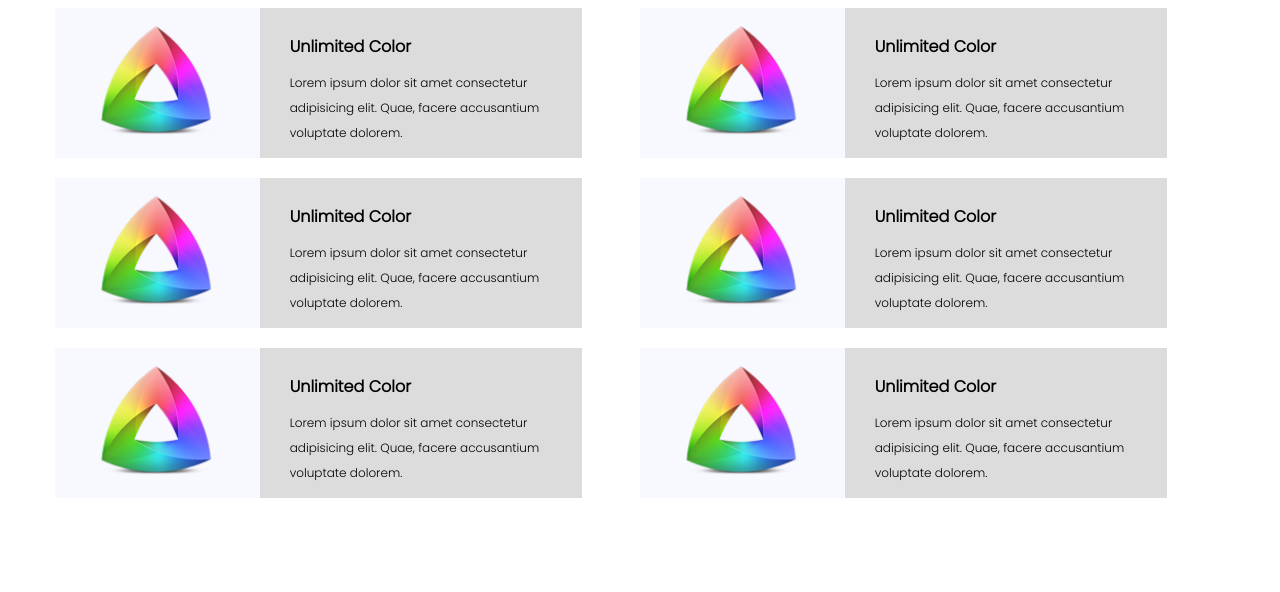
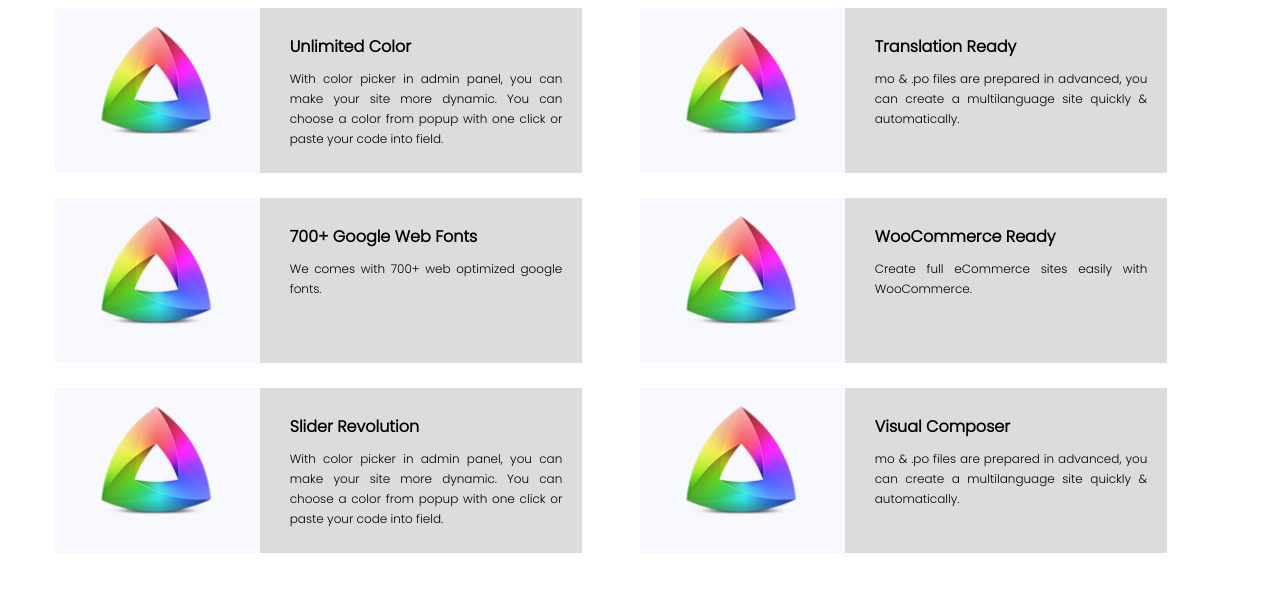
Before and after one commit to thao15059/FrontEnd-Thao, a PHP site: page /B02/b03/index.html in a window 1280 px wide. Shown: the top 592 px of the page. Run offline with PHP 8.4, Linux system fonts and the light colour scheme.

Commit message:
edit content excersice 2 and 3

```diff
--- a/B02/b03/index.html
+++ b/B02/b03/index.html
@@ -16,7 +16,7 @@
             <div class="icon-block-item__title">
                 <p class="big-title">Unlimited Color</p>
                 <span class="content">
-                    Lorem ipsum dolor sit amet consectetur adipisicing elit. Quae, facere accusantium voluptate dolorem.
+                    With color picker in admin panel, you can make your site more dynamic. You can choose a color from popup with one click or paste your code into field.
                 </span>
             </div>
         </div>
@@ -26,9 +26,9 @@
                 <img src="./images/UnlimitedColor.png" alt="">
             </div>
             <div class="icon-block-item__title">
-                <p class="big-title">Unlimited Color</p>
+                <p class="big-title">Translation Ready</p>
                 <span class="content">
-                    Lorem ipsum dolor sit amet consectetur adipisicing elit. Quae, facere accusantium voluptate dolorem.
+                    mo & .po files are prepared in advanced, you can create a multilanguage site quickly & automatically.
                 </span>
             </div>
         </div>
@@ -38,9 +38,9 @@
                 <img src="./images/UnlimitedColor.png" alt="">
             </div>
             <div class="icon-block-item__title">
-                <p class="big-title">Unlimited Color</p>
+                <p class="big-title">700+ Google Web Fonts</p>
                 <span class="content">
-                    Lorem ipsum dolor sit amet consectetur adipisicing elit. Quae, facere accusantium voluptate dolorem.
+                    We comes with 700+ web optimized google fonts.
                 </span>
             </div>
         </div>
@@ -50,9 +50,9 @@
                 <img src="./images/UnlimitedColor.png" alt="">
             </div>
             <div class="icon-block-item__title">
-                <p class="big-title">Unlimited Color</p>
+                <p class="big-title">WooCommerce Ready</p>
                 <span class="content">
-                    Lorem ipsum dolor sit amet consectetur adipisicing elit. Quae, facere accusantium voluptate dolorem.
+                    Create full eCommerce sites easily with WooCommerce.
                 </span>
             </div>
         </div>
@@ -62,9 +62,9 @@
                 <img src="./images/UnlimitedColor.png" alt="">
             </div>
             <div class="icon-block-item__title">
-                <p class="big-title">Unlimited Color</p>
+                <p class="big-title">Slider Revolution</p>
                 <span class="content">
-                    Lorem ipsum dolor sit amet consectetur adipisicing elit. Quae, facere accusantium voluptate dolorem.
+                    With color picker in admin panel, you can make your site more dynamic. You can choose a color from popup with one click or paste your code into field.
                 </span>
             </div>
         </div>
@@ -74,12 +74,13 @@
                 <img src="./images/UnlimitedColor.png" alt="">
             </div>
             <div class="icon-block-item__title">
-                <p class="big-title">Unlimited Color</p>
+                <p class="big-title">Visual Composer</p>
                 <span class="content">
-                    Lorem ipsum dolor sit amet consectetur adipisicing elit. Quae, facere accusantium voluptate dolorem.
+                    mo & .po files are prepared in advanced, you can create a multilanguage site quickly & automatically.
                 </span>
             </div>
         </div>
+        <div style="clear: both;"></div>
     </div>
 </body>
 </html>
--- a/B02/b03/style.css
+++ b/B02/b03/style.css
@@ -9,7 +9,7 @@
     width: 50%;
     height: 100px;
     float: left;
-    margin-bottom: 70px;
+    margin-bottom: 90px;
 }
 
 .icon-block-item .icon-block-item__img {
@@ -17,6 +17,7 @@
     width: 35%;
     background-color: ghostwhite;
     text-align: center;
+    height: 165px;
 }
 
 .icon-block-item .icon-block-item__title {
@@ -25,17 +26,21 @@
     position: absolute;
     background-color: gainsboro;
     padding-left: 30px;
-    padding-bottom: 35px;
+    padding-bottom: 45px;
     padding-top: 10px;
     font-family: 'Poppins', sans-serif;
-    max-height: 105px;
+    height: 110px;
 }
 
 .icon-block-item__title .big-title{
-    font-weight: bold;
+    font-weight: bolder;
     margin-bottom: 10px;
 }
 
 .icon-block-item__title .content {
     font-size: 12px;
+    display: inline-block;
+    text-align: justify;
+    line-height: 20px;
+    padding-right: 20px;
 }
```
